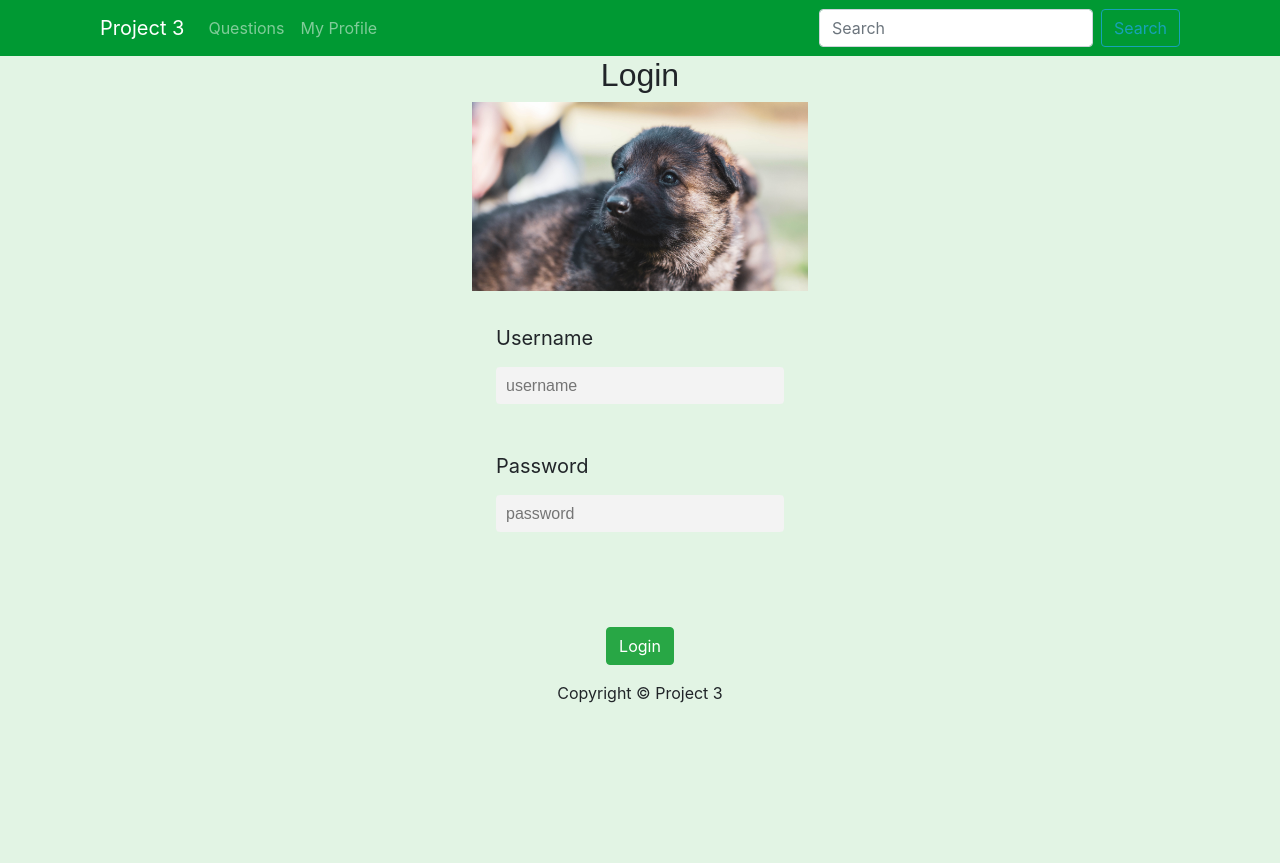
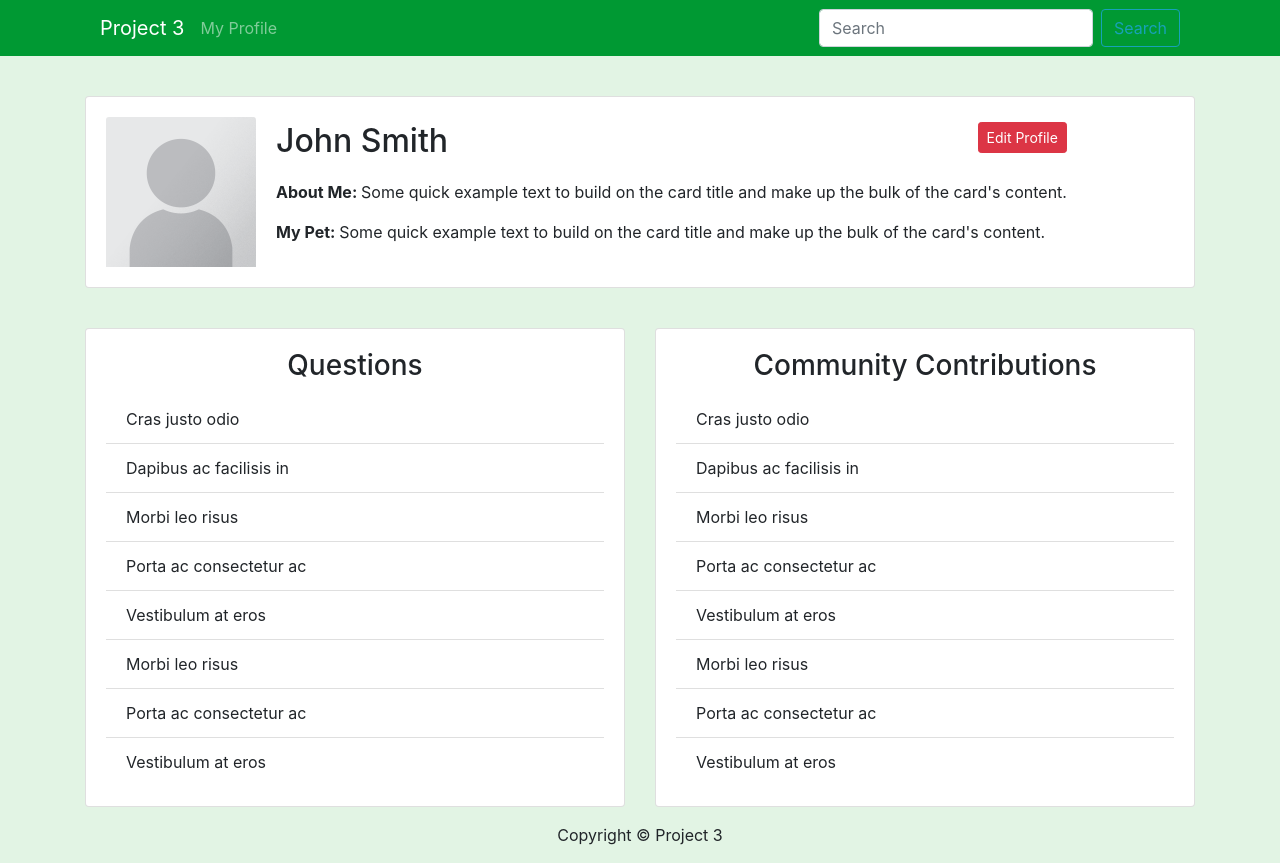
Before and after one commit to melty100/PawPals, a React (Create React App) app in the folder client/: page /myprofile in a window 1280 px wide. Before the commit the page ends 800 px from the top, so only its background shows below. Built offline with nearby package versions, Linux system fonts and the light colour scheme.

Commit message:
my profile and and edit modal

```diff
--- a/client/src/App.js
+++ b/client/src/App.js
@@ -10,8 +10,10 @@ import Header from './components/Header'
 import Footer from './components/Footer'
 import HomePage from './pages/Homepage/HomePage'
 import QuestionPage from './pages/QuestionPage'
+import MyProfile from './pages/MyProfile/index.js'
 import { Login } from './components/login'
-//import { Login } from './components/login/login'//
+
+
 
 const App = () => {
 
@@ -27,9 +29,9 @@ const App = () => {
           <Container>
 
             <Route path="/question/:id" component={QuestionPage} />
-            {/* <Route path='/login' component={Login} exact/> */}
+            <Route path="/myprofile" component={MyProfile} />
 
-            <Login path='/' component={Login} exact/>
+            <Route path='/login' component={Login} exact/>
           </Container>
         </main>
         <Footer />
--- a/client/src/components/Header/index.js
+++ b/client/src/components/Header/index.js
@@ -13,8 +13,11 @@ const Header = () => {
                 <Navbar.Brand as='div' href="#home">Project 3</Navbar.Brand>
                 </Link>
                 <Nav as='div' className="mr-auto">
-                    <Nav.Link href="#features">Questions</Nav.Link>
-                    <Nav.Link href="#pricing">My Profile</Nav.Link>
+                    <Link to="myprofile">
+                        <Navbar.Text>My Profile</Navbar.Text>
+
+                    </Link>
+
                 </Nav>
                 <Form as='div' inline>
                     <FormControl type="text" placeholder="Search" className="mr-sm-2" />
--- a/client/src/components/Topics/Topics.js
+++ b/client/src/components/Topics/Topics.js
@@ -6,8 +6,9 @@ const Topics = () => {
     return (
         <Container className='topicContainer'>
         <Card className='my-3 p-3 rounded topic__card'>
-            <Card.Title>Topics</Card.Title>
+
             <Card.Body>
+            <Card.Title style={{ textAlign: "center" }}><h3>Topics</h3></Card.Title>
             <ListGroup variant='flush' >
                 <ListGroup.Item className="topic__list">
                     <h5>Feeding</h5>
@@ -19,8 +20,31 @@ const Topics = () => {
                     <h5>Exercise</h5>
                 </ListGroup.Item>
                 <ListGroup.Item className="topic__list">
-                    <h5>Behavior Issues</h5>
+                    <h5>Training</h5>
                 </ListGroup.Item>
+                <ListGroup.Item className="topic__list">
+                    <h5>Toys</h5>
+                </ListGroup.Item>
+                <ListGroup.Item className="topic__list">
+                    <h5>Housing</h5>
+                </ListGroup.Item>
+                <ListGroup.Item className="topic__list">
+                    <h5>Small Animals</h5>
+                </ListGroup.Item>
+                <ListGroup.Item className="topic__list">
+                    <h5>Large Animals</h5>
+                </ListGroup.Item>
+                <ListGroup.Item className="topic__list">
+                    <h5>Reptiles</h5>
+                </ListGroup.Item>
+                <ListGroup.Item className="topic__list">
+                    <h5>Amphibians</h5>
+                </ListGroup.Item>
+                <ListGroup.Item className="topic__list">
+                    <h5>Exotic Pets</h5>
+                </ListGroup.Item>
+
+
             </ListGroup>
             </Card.Body>
         </Card>
--- /dev/null
+++ b/client/src/pages/MyProfile/index.js
@@ -0,0 +1,154 @@
+import React, { useState } from 'react'
+import PlaceholderImg from '../../images/profile-placeholder.png'
+import { Card, Row, Col, ListGroup, Button, Modal, Form } from 'react-bootstrap'
+
+
+const MyProfile = () => {
+
+    const [show, setShow] = useState(false);
+
+    const handleClose = () => setShow(false);
+    const handleShow = () => setShow(true);
+
+    return (
+        <div>
+            <Row>
+                <Col sm={12}>
+                    <Card style={{
+                        margin: '40px 0px'
+                    }}>
+
+                        <Card.Body
+                            style={{
+                                display: 'flex',
+                                flexDirection: 'row',
+                                justifyContent: 'flex-start'
+                            }}>
+                            <Card.Img
+                                variant="top"
+                                src={PlaceholderImg}
+                                style={{
+                                    height: '150px',
+                                    width: '150px'
+                                }} />
+                            <div style={{
+                                padding: '5px 20px'
+                            }}>
+                                <div
+                                    style={{
+                                        display: 'flex',
+                                        flexDirection: 'row',
+                                        justifyContent: 'space-between'
+                                    }}
+                                >
+                                    <Card.Title><h2>John Smith</h2></Card.Title>
+
+
+                                    <Button variant="danger" size="sm" style={{ height: 'max-content' }} onClick={handleShow}>
+                                        {/* <Link className='text-white' to='/edit-profile' style={{textDecoration: 'none'}}>
+                                            Edit Profile
+                                        </Link> */}
+                                        Edit Profile
+                                    </Button>
+                                    <Modal show={show} onHide={handleClose}>
+                                        <Modal.Header closeButton>
+                                            <Modal.Title>Edit your Profile: </Modal.Title>
+                                        </Modal.Header>
+                                        <Form>
+                                            <Modal.Body>
+
+                                                <Form.Group controlId="AboutMeInput">
+                                                    <Form.Label>About Me: </Form.Label>
+                                                    <Form.Control as="textarea" rows={3} />
+                                                </Form.Group>
+                                                <Form.Group controlId="exampleForm.ControlTextarea1">
+                                                    <Form.Label>My Pet: </Form.Label>
+                                                    <Form.Control as="textarea" rows={3} />
+                                                </Form.Group>
+                                                <div className="mb-3">
+                                                    <Form.File id="formcheck-api-regular">
+                                                        <Form.File.Label>Upload a Picture of yourself</Form.File.Label>
+                                                        <Form.File.Input />
+                                                    </Form.File>
+                                                </div>
+
+
+
+
+                                            </Modal.Body>
+                                            <Modal.Footer>
+                                                <Button variant="primary" type="submit">
+                                                    Submit
+                                                </Button>
+                                            </Modal.Footer>
+                                        </Form>
+                                    </Modal>
+
+                                </div>
+
+                                <Card.Text>
+                                    <p>
+                                        <strong>About Me: </strong>Some quick example text to build on the card title and make up the bulk of
+                                    the card's content.
+                                    </p>
+
+                                    <p>
+                                        <strong>My Pet: </strong>Some quick example text to build on the card title and make up the bulk of
+                                    the card's content.
+                                    </p>
+
+                                </Card.Text>
+                            </div>
+
+                        </Card.Body>
+
+                    </Card>
+                </Col>
+
+            </Row>
+
+            <Row>
+                <Col sm={6}>
+                    <Card>
+                        <Card.Body>
+                            <Card.Title style={{ textAlign: "center" }}><h3>Questions</h3></Card.Title>
+                            <Card.Text>
+                                <ListGroup variant="flush">
+                                    <ListGroup.Item>Cras justo odio</ListGroup.Item>
+                                    <ListGroup.Item>Dapibus ac facilisis in</ListGroup.Item>
+                                    <ListGroup.Item>Morbi leo risus</ListGroup.Item>
+                                    <ListGroup.Item>Porta ac consectetur ac</ListGroup.Item>
+                                    <ListGroup.Item>Vestibulum at eros</ListGroup.Item>
+                                    <ListGroup.Item>Morbi leo risus</ListGroup.Item>
+                                    <ListGroup.Item>Porta ac consectetur ac</ListGroup.Item>
+                                    <ListGroup.Item>Vestibulum at eros</ListGroup.Item>
+                                </ListGroup>
+                            </Card.Text>
+                        </Card.Body>
+                    </Card>
+                </Col>
+                <Col sm={6}>
+                    <Card>
+                        <Card.Body>
+                            <Card.Title style={{ textAlign: "center" }}><h3>Community Contributions</h3></Card.Title>
+                            <Card.Text>
+                                <ListGroup variant="flush">
+                                    <ListGroup.Item>Cras justo odio</ListGroup.Item>
+                                    <ListGroup.Item>Dapibus ac facilisis in</ListGroup.Item>
+                                    <ListGroup.Item>Morbi leo risus</ListGroup.Item>
+                                    <ListGroup.Item>Porta ac consectetur ac</ListGroup.Item>
+                                    <ListGroup.Item>Vestibulum at eros</ListGroup.Item>
+                                    <ListGroup.Item>Morbi leo risus</ListGroup.Item>
+                                    <ListGroup.Item>Porta ac consectetur ac</ListGroup.Item>
+                                    <ListGroup.Item>Vestibulum at eros</ListGroup.Item>
+                                </ListGroup>
+                            </Card.Text>
+                        </Card.Body>
+                    </Card>
+                </Col>
+            </Row>
+        </div>
+    )
+}
+
+export default MyProfile
```
Also changed, not shown: client/src/components/HeroSection/index.js (+9 -12 lines), client/src/images/profile-placeholder.png (added), client/src/pages/MyProfile/style.css (added).
